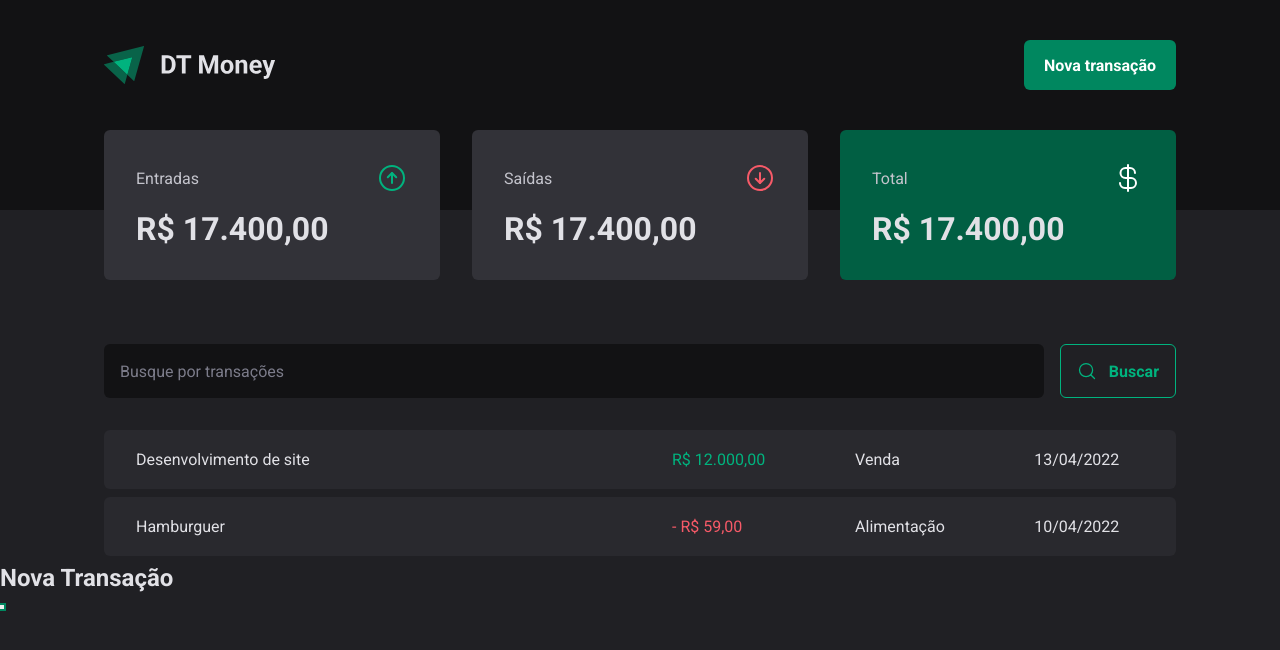
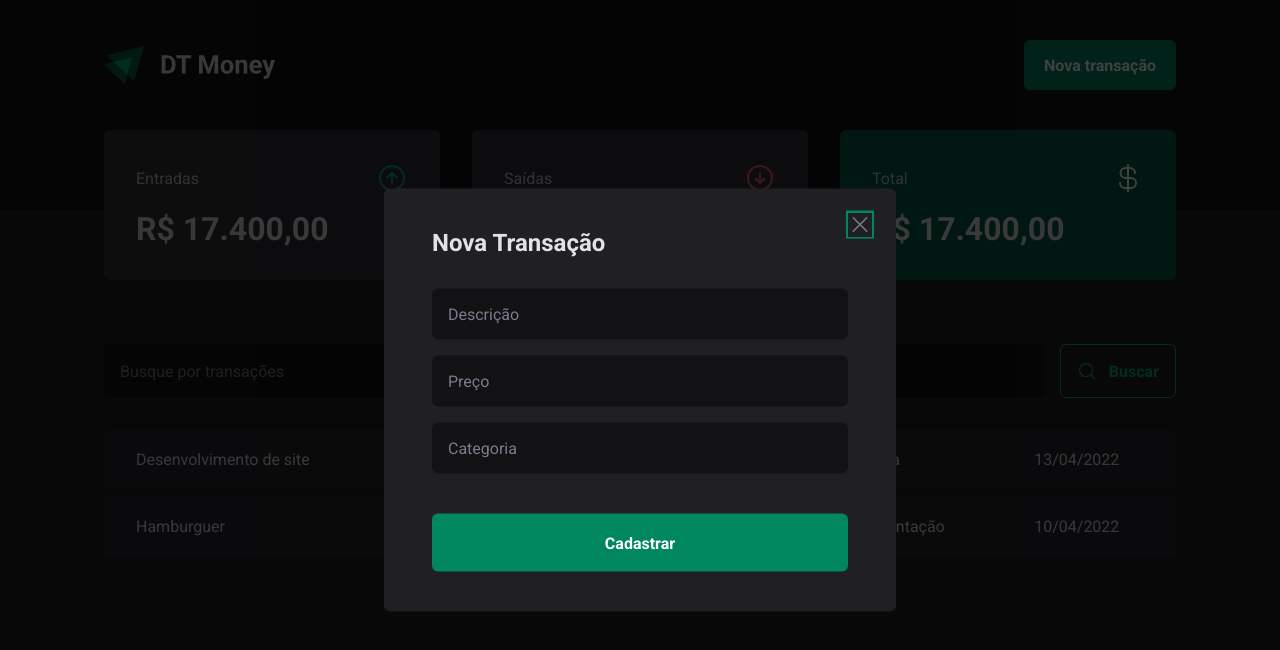
Before and after one commit to yuricavalini/ignite-dt-money, a React (Vite) app: page / in a window 1280 px wide. Both pictures are taken after a click on the button "Nova transação". Shown: the top 650 px of the page. Built offline with nearby package versions, Linux system fonts and the light colour scheme.

Commit message:
feat(new-transaction-modal-component): add newTransactionModal component

```diff
--- a/src/components/Header/index.tsx
+++ b/src/components/Header/index.tsx
@@ -1,5 +1,7 @@
 import logoImg from '@/assets/logo.svg';
 import * as Dialog from '@radix-ui/react-dialog';
+
+import NewTransactionModal from '../NewTransactionModal';
 
 import { HeaderContainer, HeaderContent, NewTransactionButton } from './styles';
 
@@ -16,15 +18,7 @@
             </NewTransactionButton>
           </Dialog.Trigger>
 
-          <Dialog.Portal>
-            <Dialog.Overlay />
-
-            <Dialog.Content>
-              <Dialog.Title>Nova Transação</Dialog.Title>
-
-              <Dialog.Close />
-            </Dialog.Content>
-          </Dialog.Portal>
+          <NewTransactionModal />
         </Dialog.Root>
       </HeaderContent>
     </HeaderContainer>
--- /dev/null
+++ b/src/components/NewTransactionModal/index.tsx
@@ -0,0 +1,28 @@
+import * as Dialog from '@radix-ui/react-dialog';
+import { X } from 'phosphor-react';
+
+import { Overlay, Content, CloseButton } from './styles';
+
+export default function NewTransactionModal() {
+  return (
+    <Dialog.Portal>
+      <Overlay />
+
+      <Content>
+        <Dialog.Title>Nova Transação</Dialog.Title>
+
+        <CloseButton>
+          <X size={24} />
+        </CloseButton>
+
+        <form action="">
+          <input type="text" placeholder="Descrição" required />
+          <input type="number" placeholder="Preço" required />
+          <input type="text" placeholder="Categoria" required />
+
+          <button type="submit">Cadastrar</button>
+        </form>
+      </Content>
+    </Dialog.Portal>
+  );
+}
--- /dev/null
+++ b/src/components/NewTransactionModal/styles.ts
@@ -0,0 +1,69 @@
+import styled from 'styled-components';
+import * as Dialog from '@radix-ui/react-dialog';
+
+export const Overlay = styled(Dialog.Overlay)`
+  position: fixed;
+  width: 100%;
+  height: 100%;
+  inset: 0;
+  background: rgba(0, 0, 0, 0.75);
+`;
+
+export const Content = styled(Dialog.Content)`
+  min-width: 32rem;
+  border-radius: 6px;
+  padding: 2.5rem 3rem;
+  background: ${(props) => props.theme['gray-800']};
+
+  position: fixed;
+  top: 50%;
+  left: 50%;
+  transform: translate(-50%, -50%);
+
+  form {
+    margin-top: 2rem;
+    display: flex;
+    flex-direction: column;
+    gap: 1rem;
+
+    input {
+      border-radius: 6px;
+      border: 0;
+      background: ${(props) => props.theme['gray-900']};
+      color: ${(props) => props.theme['gray-300']};
+      padding: 1rem;
+
+      &::placeholder {
+        color: ${(props) => props.theme['gray-500']};
+      }
+    }
+
+    button[type="submit"] {
+      height: 58px;
+      border: 0;
+      background: ${(props) => props.theme['green-500']};
+      color: ${(props) => props.theme.white};
+      font-weight: bold;
+      padding: 0 1.25rem;
+      border-radius: 6px;
+      margin-top: 1.5rem;
+      cursor: pointer;
+
+      &:hover {
+        background: ${(props) => props.theme['green-700']};
+        transition: background-color 0.2s;
+      }
+    }
+  }
+`;
+
+export const CloseButton = styled(Dialog.Close)`
+  position: absolute;
+  background: transparent;
+  border: 0;
+  top: 1.5rem;
+  right: 1.5rem;
+  line-height: 0;
+  cursor: pointer;
+  color: ${(props) => props.theme['gray-500']};
+`;
```
